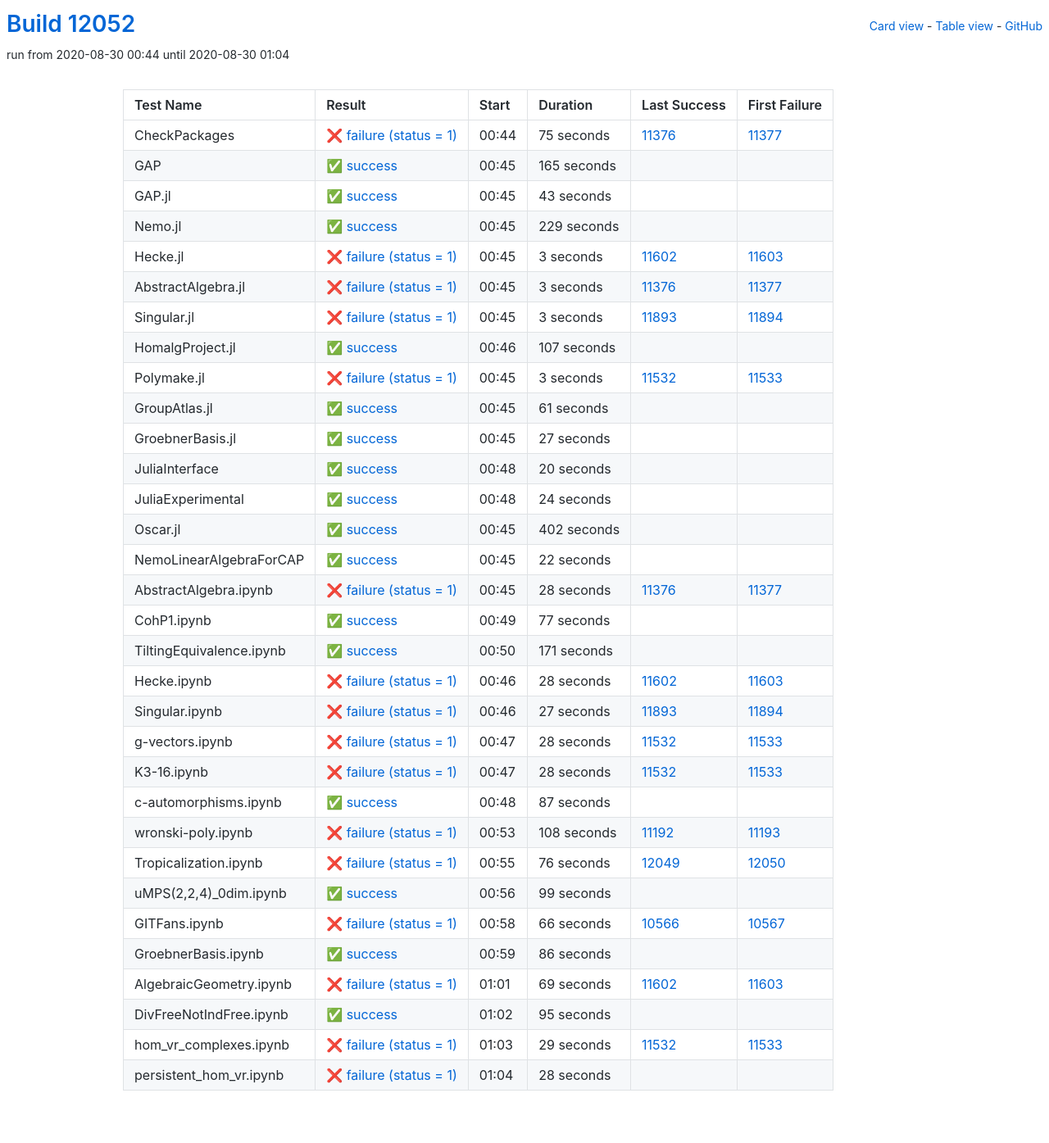
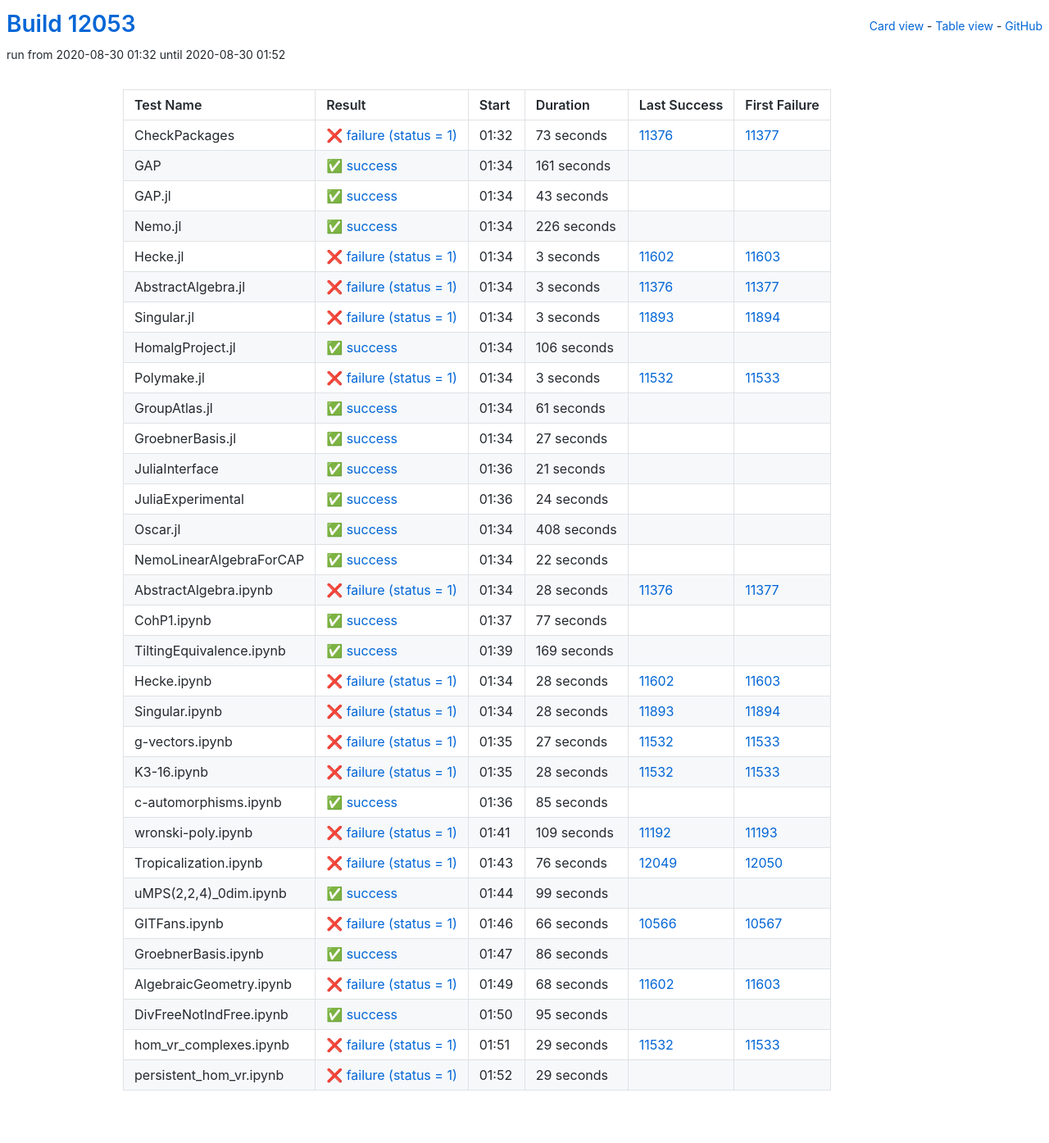
Before and after one commit to oscar-system/oscar-ci-status, a Jekyll site: the page built from table.html, in a window 1280 px wide. Shown: the whole page at 82% size. Built offline with Jekyll 4.4.1, drawn with Linux system fonts in a browser that asks for light colours.

Commit message:
Build #12053

```diff
--- a/_data/ci.yml
+++ b/_data/ci.yml
@@ -1,6 +1,6 @@
 ---
-build: 12052
-build_url: https://oscarci.mathematik.uni-kl.de/job/oscar/12052/
+build: 12053
+build_url: https://oscarci.mathematik.uni-kl.de/job/oscar/12053/
 job: oscar
 organization: oscar-system
 repo: oscar-ci-status
@@ -8,32 +8,32 @@
 tests:
 - name: CheckPackages
   id: checkpackages
-  log: https://oscarci.mathematik.uni-kl.de/job/oscar/12052/artifact/logs/build-12052/CheckPackages.log
-  start: 2020-08-30 00:44
+  log: https://oscarci.mathematik.uni-kl.de/job/oscar/12053/artifact/logs/build-12053/CheckPackages.log
+  start: 2020-08-30 01:32
   success: false
   exitcode: 1
   status: failure
-  duration: 75
+  duration: 73
   last_success: 11376
   last_success_url: https://oscarci.mathematik.uni-kl.de/job/oscar/11376/
   first_failure: 11377
   first_failure_url: https://oscarci.mathematik.uni-kl.de/job/oscar/11377/
 - name: GAP
   id: gap
-  log: https://oscarci.mathematik.uni-kl.de/job/oscar/12052/artifact/logs/build-12052/GAP.log
-  start: 2020-08-30 00:45
+  log: https://oscarci.mathematik.uni-kl.de/job/oscar/12053/artifact/logs/build-12053/GAP.log
+  start: 2020-08-30 01:34
   success: true
   exitcode: 0
   status: success
-  duration: 165
+  duration: 161
   last_success: false
   last_success_url:
   first_failure: false
   first_failure_url:
 - name: GAP.jl
   id: gap-jl
-  log: https://oscarci.mathematik.uni-kl.de/job/oscar/12052/artifact/logs/build-12052/GAP.jl.log
-  start: 2020-08-30 00:45
+  log: https://oscarci.mathematik.uni-kl.de/job/oscar/12053/artifact/logs/build-12053/GAP.jl.log
+  start: 2020-08-30 01:34
   success: true
   exitcode: 0
   status: success
@@ -44,20 +44,20 @@
   first_failure_url:
 - name: Nemo.jl
   id: nemo-jl
-  log: https://oscarci.mathematik.uni-kl.de/job/oscar/12052/artifact/logs/build-12052/Nemo.jl.log
-  start: 2020-08-30 00:45
+  log: https://oscarci.mathematik.uni-kl.de/job/oscar/12053/artifact/logs/build-12053/Nemo.jl.log
+  start: 2020-08-30 01:34
   success: true
   exitcode: 0
   status: success
-  duration: 229
+  duration: 226
   last_success: false
   last_success_url:
   first_failure: false
   first_failure_url:
 - name: Hecke.jl
   id: hecke-jl
-  log: https://oscarci.mathematik.uni-kl.de/job/oscar/12052/artifact/logs/build-12052/Hecke.jl.log
-  start: 2020-08-30 00:45
+  log: https://oscarci.mathematik.uni-kl.de/job/oscar/12053/artifact/logs/build-12053/Hecke.jl.log
+  start: 2020-08-30 01:34
   success: false
   exitcode: 1
   status: failure
@@ -68,8 +68,8 @@
   first_failure_url: https://oscarci.mathematik.uni-kl.de/job/oscar/11603/
 - name: AbstractAlgebra.jl
   id: abstractalgebra-jl
-  log: https://oscarci.mathematik.uni-kl.de/job/oscar/12052/artifact/logs/build-12052/AbstractAlgebra.jl.log
-  start: 2020-08-30 00:45
+  log: https://oscarci.mathematik.uni-kl.de/job/oscar/12053/artifact/logs/build-12053/AbstractAlgebra.jl.log
+  start: 2020-08-30 01:34
   success: false
   exitcode: 1
   status: failure
@@ -80,8 +80,8 @@
   first_failure_url: https://oscarci.mathematik.uni-kl.de/job/oscar/11377/
 - name: Singular.jl
   id: singular-jl
-  log: https://oscarci.mathematik.uni-kl.de/job/oscar/12052/artifact/logs/build-12052/Singular.jl.log
-  start: 2020-08-30 00:45
+  log: https://oscarci.mathematik.uni-kl.de/job/oscar/12053/artifact/logs/build-12053/Singular.jl.log
+  start: 2020-08-30 01:34
   success: false
   exitcode: 1
   status: failure
@@ -92,20 +92,20 @@
   first_failure_url: https://oscarci.mathematik.uni-kl.de/job/oscar/11894/
 - name: HomalgProject.jl
   id: homalgproject-jl
-  log: https://oscarci.mathematik.uni-kl.de/job/oscar/12052/artifact/logs/build-12052/HomalgProject.jl.log
-  start: 2020-08-30 00:46
+  log: https://oscarci.mathematik.uni-kl.de/job/oscar/12053/artifact/logs/build-12053/HomalgProject.jl.log
+  start: 2020-08-30 01:34
   success: true
   exitcode: 0
   status: success
-  duration: 107
+  duration: 106
   last_success: false
   last_success_url:
   first_failure: false
   first_failure_url:
 - name: Polymake.jl
   id: polymake-jl
-  log: https://oscarci.mathematik.uni-kl.de/job/oscar/12052/artifact/logs/build-12052/Polymake.jl.log
-  start: 2020-08-30 00:45
+  log: https://oscarci.mathematik.uni-kl.de/job/oscar/12053/artifact/logs/build-12053/Polymake.jl.log
+  start: 2020-08-30 01:34
   success: false
   exitcode: 1
   status: failure
@@ -116,8 +116,8 @@
   first_failure_url: https://oscarci.mathematik.uni-kl.de/job/oscar/11533/
 - name: GroupAtlas.jl
   id: groupatlas-jl
-  log: https://oscarci.mathematik.uni-kl.de/job/oscar/12052/artifact/logs/build-12052/GroupAtlas.jl.log
-  start: 2020-08-30 00:45
+  log: https://oscarci.mathematik.uni-kl.de/job/oscar/12053/artifact/logs/build-12053/GroupAtlas.jl.log
+  start: 2020-08-30 01:34
   success: true
   exitcode: 0
   status: success
@@ -128,8 +128,8 @@
   first_failure_url:
 - name: GroebnerBasis.jl
   id: groebnerbasis-jl
-  log: https://oscarci.mathematik.uni-kl.de/job/oscar/12052/artifact/logs/build-12052/GroebnerBasis.jl.log
-  start: 2020-08-30 00:45
+  log: https://oscarci.mathematik.uni-kl.de/job/oscar/12053/artifact/logs/build-12053/GroebnerBasis.jl.log
+  start: 2020-08-30 01:34
   success: true
   exitcode: 0
   status: success
@@ -140,20 +140,20 @@
   first_failure_url:
 - name: JuliaInterface
   id: juliainterface
-  log: https://oscarci.mathematik.uni-kl.de/job/oscar/12052/artifact/logs/build-12052/JuliaInterface.log
-  start: 2020-08-30 00:48
+  log: https://oscarci.mathematik.uni-kl.de/job/oscar/12053/artifact/logs/build-12053/JuliaInterface.log
+  start: 2020-08-30 01:36
   success: true
   exitcode: 0
   status: success
-  duration: 20
+  duration: 21
   last_success: false
   last_success_url:
   first_failure: false
   first_failure_url:
 - name: JuliaExperimental
   id: juliaexperimental
-  log: https://oscarci.mathematik.uni-kl.de/job/oscar/12052/artifact/logs/build-12052/JuliaExperimental.log
-  start: 2020-08-30 00:48
+  log: https://oscarci.mathematik.uni-kl.de/job/oscar/12053/artifact/logs/build-12053/JuliaExperimental.log
+  start: 2020-08-30 01:36
   success: true
   exitcode: 0
   status: success
@@ -164,20 +164,20 @@
   first_failure_url:
 - name: Oscar.jl
   id: oscar-jl
-  log: https://oscarci.mathematik.uni-kl.de/job/oscar/12052/artifact/logs/build-12052/Oscar.jl.log
-  start: 2020-08-30 00:45
+  log: https://oscarci.mathematik.uni-kl.de/job/oscar/12053/artifact/logs/build-12053/Oscar.jl.log
+  start: 2020-08-30 01:34
   success: true
   exitcode: 0
   status: success
-  duration: 402
+  duration: 408
   last_success: false
   last_success_url:
   first_failure: false
   first_failure_url:
 - name: NemoLinearAlgebraForCAP
   id: nemolinearalgebraforcap
-  log: https://oscarci.mathematik.uni-kl.de/job/oscar/12052/artifact/logs/build-12052/NemoLinearAlgebraForCAP.log
-  start: 2020-08-30 00:45
+  log: https://oscarci.mathematik.uni-kl.de/job/oscar/12053/artifact/logs/build-12053/NemoLinearAlgebraForCAP.log
+  start: 2020-08-30 01:34
   success: true
   exitcode: 0
   status: success
@@ -188,8 +188,8 @@
   first_failure_url:
 - name: AbstractAlgebra.ipynb
   id: abstractalgebra-ipynb
-  log: https://oscarci.mathematik.uni-kl.de/job/oscar/12052/artifact/logs/build-12052/AbstractAlgebra.ipynb.log
-  start: 2020-08-30 00:45
+  log: https://oscarci.mathematik.uni-kl.de/job/oscar/12053/artifact/logs/build-12053/AbstractAlgebra.ipynb.log
+  start: 2020-08-30 01:34
   success: false
   exitcode: 1
   status: failure
@@ -200,8 +200,8 @@
   first_failure_url: https://oscarci.mathematik.uni-kl.de/job/oscar/11377/
 - name: CohP1.ipynb
   id: cohp1-ipynb
-  log: https://oscarci.mathematik.uni-kl.de/job/oscar/12052/artifact/logs/build-12052/CohP1.ipynb.log
-  start: 2020-08-30 00:49
+  log: https://oscarci.mathematik.uni-kl.de/job/oscar/12053/artifact/logs/build-12053/CohP1.ipynb.log
+  start: 2020-08-30 01:37
   success: true
   exitcode: 0
   status: success
@@ -212,20 +212,20 @@
   first_failure_url:
 - name: TiltingEquivalence.ipynb
   id: tiltingequivalence-ipynb
-  log: https://oscarci.mathematik.uni-kl.de/job/oscar/12052/artifact/logs/build-12052/TiltingEquivalence.ipynb.log
-  start: 2020-08-30 00:50
+  log: https://oscarci.mathematik.uni-kl.de/job/oscar/12053/artifact/logs/build-12053/TiltingEquivalence.ipynb.log
+  start: 2020-08-30 01:39
   success: true
   exitcode: 0
   status: success
-  duration: 171
+  duration: 169
   last_success: false
   last_success_url:
   first_failure: false
   first_failure_url:
 - name: Hecke.ipynb
   id: hecke-ipynb
-  log: https://oscarci.mathematik.uni-kl.de/job/oscar/12052/artifact/logs/build-12052/Hecke.ipynb.log
-  start: 2020-08-30 00:46
+  log: https://oscarci.mathematik.uni-kl.de/job/oscar/12053/artifact/logs/build-12053/Hecke.ipynb.log
+  start: 2020-08-30 01:34
   success: false
   exitcode: 1
   status: failure
@@ -236,32 +236,32 @@
   first_failure_url: https://oscarci.mathematik.uni-kl.de/job/oscar/11603/
 - name: Singular.ipynb
   id: singular-ipynb
-  log: https://oscarci.mathematik.uni-kl.de/job/oscar/12052/artifact/logs/build-12052/Singular.ipynb.log
-  start: 2020-08-30 00:46
+  log: https://oscarci.mathematik.uni-kl.de/job/oscar/12053/artifact/logs/build-12053/Singular.ipynb.log
+  start: 2020-08-30 01:34
   success: false
   exitcode: 1
   status: failure
-  duration: 27
+  duration: 28
   last_success: 11893
   last_success_url: https://oscarci.mathematik.uni-kl.de/job/oscar/11893/
   first_failure: 11894
   first_failure_url: https://oscarci.mathematik.uni-kl.de/job/oscar/11894/
 - name: g-vectors.ipynb
   id: g-vectors-ipynb
-  log: https://oscarci.mathematik.uni-kl.de/job/oscar/12052/artifact/logs/build-12052/g-vectors.ipynb.log
-  start: 2020-08-30 00:47
+  log: https://oscarci.mathematik.uni-kl.de/job/oscar/12053/artifact/logs/build-12053/g-vectors.ipynb.log
+  start: 2020-08-30 01:35
   success: false
   exitcode: 1
   status: failure
-  duration: 28
+  duration: 27
   last_success: 11532
   last_success_url: https://oscarci.mathematik.uni-kl.de/job/oscar/11532/
   first_failure: 11533
   first_failure_url: https://oscarci.mathematik.uni-kl.de/job/oscar/11533/
 - name: K3-16.ipynb
   id: k3-16-ipynb
-  log: https://oscarci.mathematik.uni-kl.de/job/oscar/12052/artifact/logs/build-12052/K3-16.ipynb.log
-  start: 2020-08-30 00:47
+  log: https://oscarci.mathematik.uni-kl.de/job/oscar/12053/artifact/logs/build-12053/K3-16.ipynb.log
+  start: 2020-08-30 01:35
   success: false
   exitcode: 1
   status: failure
@@ -272,32 +272,32 @@
   first_failure_url: https://oscarci.mathematik.uni-kl.de/job/oscar/11533/
 - name: c-automorphisms.ipynb
   id: c-automorphisms-ipynb
-  log: https://oscarci.mathematik.uni-kl.de/job/oscar/12052/artifact/logs/build-12052/c-automorphisms.ipynb.log
-  start: 2020-08-30 00:48
+  log: https://oscarci.mathematik.uni-kl.de/job/oscar/12053/artifact/logs/build-12053/c-automorphisms.ipynb.log
+  start: 2020-08-30 01:36
   success: true
   exitcode: 0
   status: success
-  duration: 87
+  duration: 85
   last_success: false
   last_success_url:
   first_failure: false
   first_failure_url:
 - name: wronski-poly.ipynb
   id: wronski-poly-ipynb
-  log: https://oscarci.mathematik.uni-kl.de/job/oscar/12052/artifact/logs/build-12052/wronski-poly.ipynb.log
-  start: 2020-08-30 00:53
+  log: https://oscarci.mathematik.uni-kl.de/job/oscar/12053/artifact/logs/build-12053/wronski-poly.ipynb.log
+  start: 2020-08-30 01:41
   success: false
   exitcode: 1
   status: failure
-  duration: 108
+  duration: 109
   last_success: 11192
   last_success_url: https://oscarci.mathematik.uni-kl.de/job/oscar/11192/
   first_failure: 11193
   first_failure_url: https://oscarci.mathematik.uni-kl.de/job/oscar/11193/
 - name: Tropicalization.ipynb
   id: tropicalization-ipynb
-  log: https://oscarci.mathematik.uni-kl.de/job/oscar/12052/artifact/logs/build-12052/Tropicalization.ipynb.log
-  start: 2020-08-30 00:55
+  log: https://oscarci.mathematik.uni-kl.de/job/oscar/12053/artifact/logs/build-12053/Tropicalization.ipynb.log
+  start: 2020-08-30 01:43
   success: false
   exitcode: 1
   status: failure
@@ -308,8 +308,8 @@
   first_failure_url: https://oscarci.mathematik.uni-kl.de/job/oscar/12050/
 - name: uMPS(2,2,4)_0dim.ipynb
   id: umps-2-2-4-0dim-ipynb
-  log: https://oscarci.mathematik.uni-kl.de/job/oscar/12052/artifact/logs/build-12052/uMPS-2-2-4-_0dim.ipynb.log
-  start: 2020-08-30 00:56
+  log: https://oscarci.mathematik.uni-kl.de/job/oscar/12053/artifact/logs/build-12053/uMPS-2-2-4-_0dim.ipynb.log
+  start: 2020-08-30 01:44
   success: true
   exitcode: 0
   status: success
@@ -320,8 +320,8 @@
   first_failure_url:
 - name: GITFans.ipynb
   id: gitfans-ipynb
-  log: https://oscarci.mathematik.uni-kl.de/job/oscar/12052/artifact/logs/build-12052/GITFans.ipynb.log
-  start: 2020-08-30 00:58
+  log: https://oscarci.mathematik.uni-kl.de/job/oscar/12053/artifact/logs/build-12053/GITFans.ipynb.log
+  start: 2020-08-30 01:46
   success: false
   exitcode: 1
   status: failure
@@ -332,8 +332,8 @@
   first_failure_url: https://oscarci.mathematik.uni-kl.de/job/oscar/10567/
 - name: GroebnerBasis.ipynb
   id: groebnerbasis-ipynb
-  log: https://oscarci.mathematik.uni-kl.de/job/oscar/12052/artifact/logs/build-12052/GroebnerBasis.ipynb.log
-  start: 2020-08-30 00:59
+  log: https://oscarci.mathematik.uni-kl.de/job/oscar/12053/artifact/logs/build-12053/GroebnerBasis.ipynb.log
+  start: 2020-08-30 01:47
   success: true
   exitcode: 0
   status: success
@@ -344,20 +344,20 @@
   first_failure_url:
 - name: AlgebraicGeometry.ipynb
   id: algebraicgeometry-ipynb
-  log: https://oscarci.mathematik.uni-kl.de/job/oscar/12052/artifact/logs/build-12052/AlgebraicGeometry.ipynb.log
-  start: 2020-08-30 01:01
+  log: https://oscarci.mathematik.uni-kl.de/job/oscar/12053/artifact/logs/build-12053/AlgebraicGeometry.ipynb.log
+  start: 2020-08-30 01:49
   success: false
   exitcode: 1
   status: failure
-  duration: 69
+  duration: 68
   last_success: 11602
   last_success_url: https://oscarci.mathematik.uni-kl.de/job/oscar/11602/
   first_failure: 11603
   first_failure_url: https://oscarci.mathematik.uni-kl.de/job/oscar/11603/
 - name: DivFreeNotIndFree.ipynb
   id: divfreenotindfree-ipynb
-  log: https://oscarci.mathematik.uni-kl.de/job/oscar/12052/artifact/logs/build-12052/DivFreeNotIndFree.ipynb.log
-  start: 2020-08-30 01:02
+  log: https://oscarci.mathematik.uni-kl.de/job/oscar/12053/artifact/logs/build-12053/DivFreeNotIndFree.ipynb.log
+  start: 2020-08-30 01:50
   success: true
   exitcode: 0
   status: success
@@ -368,8 +368,8 @@
   first_failure_url:
 - name: hom_vr_complexes.ipynb
   id: hom-vr-complexes-ipynb
-  log: https://oscarci.mathematik.uni-kl.de/job/oscar/12052/artifact/logs/build-12052/hom_vr_complexes.ipynb.log
-  start: 2020-08-30 01:03
+  log: https://oscarci.mathematik.uni-kl.de/job/oscar/12053/artifact/logs/build-12053/hom_vr_complexes.ipynb.log
+  start: 2020-08-30 01:51
   success: false
   exitcode: 1
   status: failure
@@ -380,12 +380,12 @@
   first_failure_url: https://oscarci.mathematik.uni-kl.de/job/oscar/11533/
 - name: persistent_hom_vr.ipynb
   id: persistent-hom-vr-ipynb
-  log: https://oscarci.mathematik.uni-kl.de/job/oscar/12052/artifact/logs/build-12052/persistent_hom_vr.ipynb.log
-  start: 2020-08-30 01:04
+  log: https://oscarci.mathematik.uni-kl.de/job/oscar/12053/artifact/logs/build-12053/persistent_hom_vr.ipynb.log
+  start: 2020-08-30 01:52
   success: false
   exitcode: 1
   status: failure
-  duration: 28
+  duration: 29
   last_success: false
   last_success_url:
   first_failure: false
```
Also changed, not shown: README.md.
